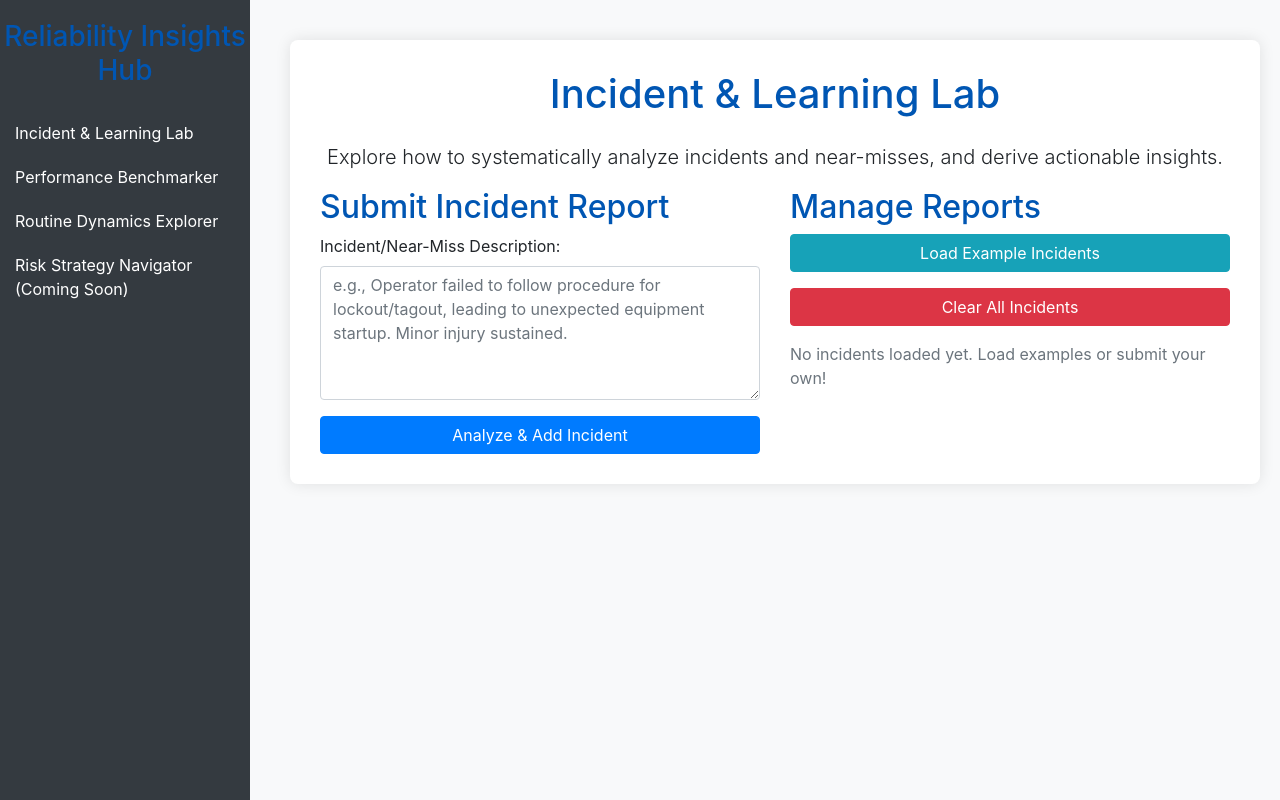
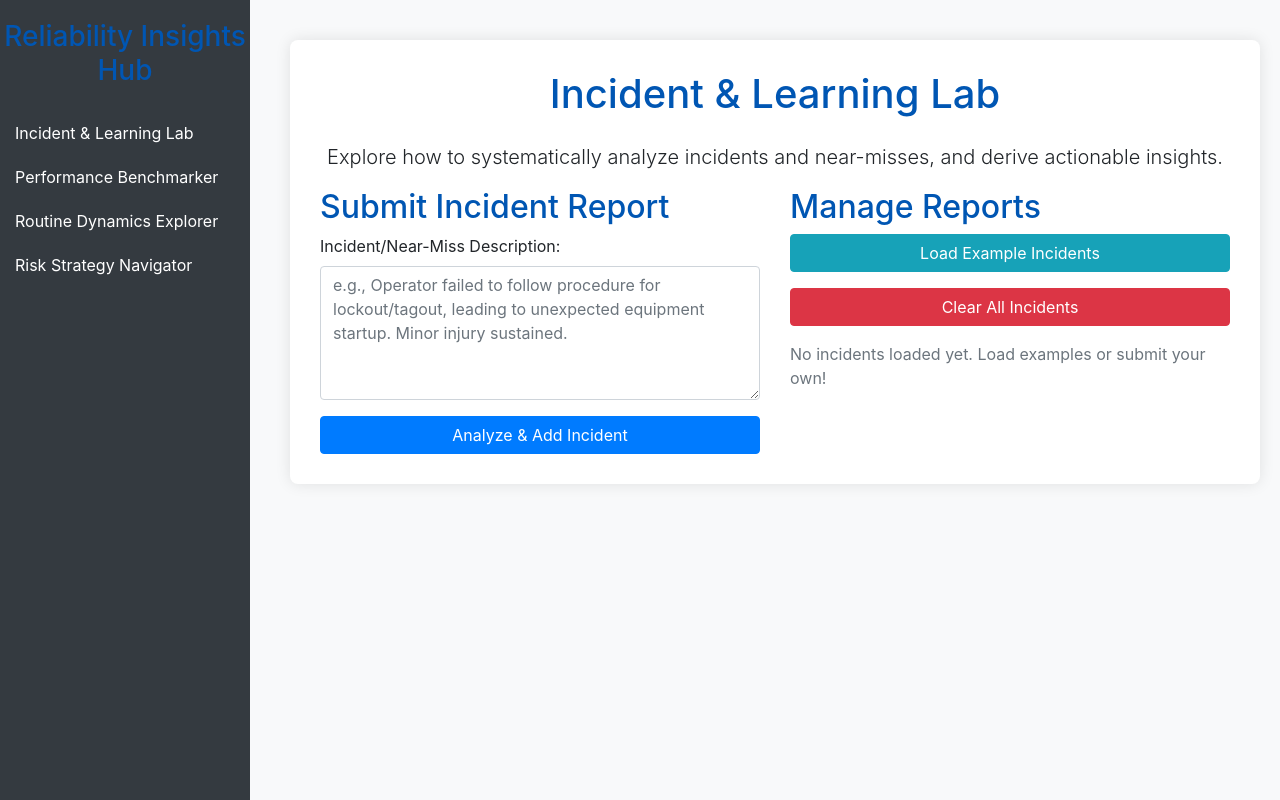
Before and after one commit to mamigdalas/reliability-insights-hub, a Flask app: page / in a window 1280 px wide. Run offline with Flask 3, Linux system fonts and the light colour scheme; some libraries are stand-ins or nearby versions.

Commit message:
Update Risk Strategy Navigator link on main and other pages

```diff
--- a/src/templates/benchmarking.html
+++ b/src/templates/benchmarking.html
@@ -55,7 +55,7 @@
             <a class="nav-link {% if active_page == 'routines' %}active{% endif %}" href="/routines">Routine Dynamics Explorer</a>
         </li>
         <li class="nav-item">
-            <a class="nav-link disabled" href="#">Risk Strategy Navigator (Coming Soon)</a>
+            <a class="nav-link" href="/risk_navigator">Risk Strategy Navigator</a>
         </li>
     </ul>
 </div>
--- a/src/templates/incident_analyzer.html
+++ b/src/templates/incident_analyzer.html
@@ -55,7 +55,7 @@
             <a class="nav-link {% if active_page == 'routines' %}active{% endif %}" href="/routines">Routine Dynamics Explorer</a>
         </li>
         <li class="nav-item">
-            <a class="nav-link disabled" href="#">Risk Strategy Navigator (Coming Soon)</a>
+            <a class="nav-link" href="/risk_navigator">Risk Strategy Navigator</a>
         </li>
     </ul>
 </div>
--- a/src/templates/routines.html
+++ b/src/templates/routines.html
@@ -55,7 +55,7 @@
                 <a class="nav-link {% if active_page == 'routines' %}active{% endif %}" href="/routines">Routine Dynamics Explorer</a>
             </li>
             <li class="nav-item">
-                <a class="nav-link disabled" href="#">Risk Strategy Navigator (Coming Soon)</a>
+                <a class="nav-link" href="/risk_navigator">Risk Strategy Navigator</a>
             </li>
         </ul>
     </div>
```
